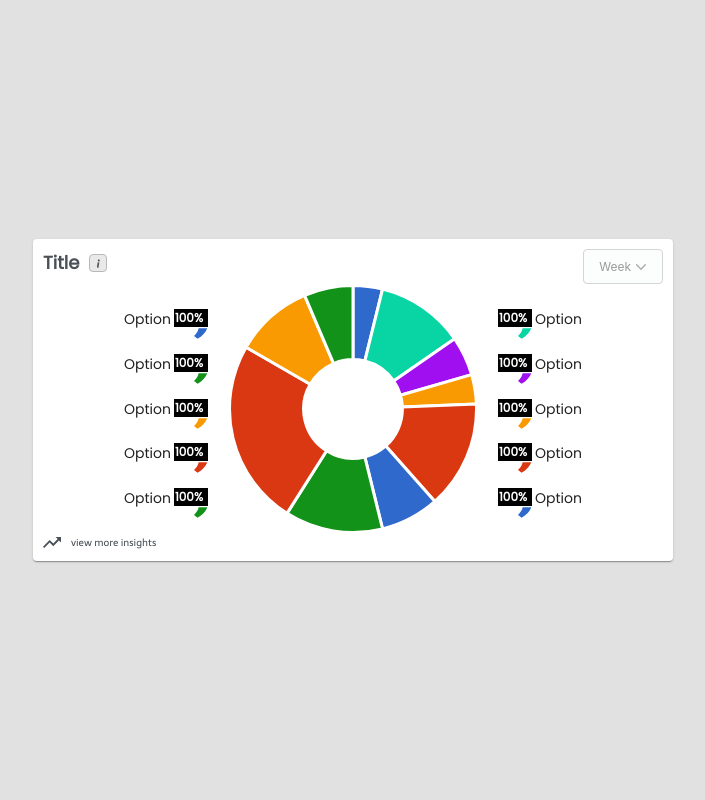
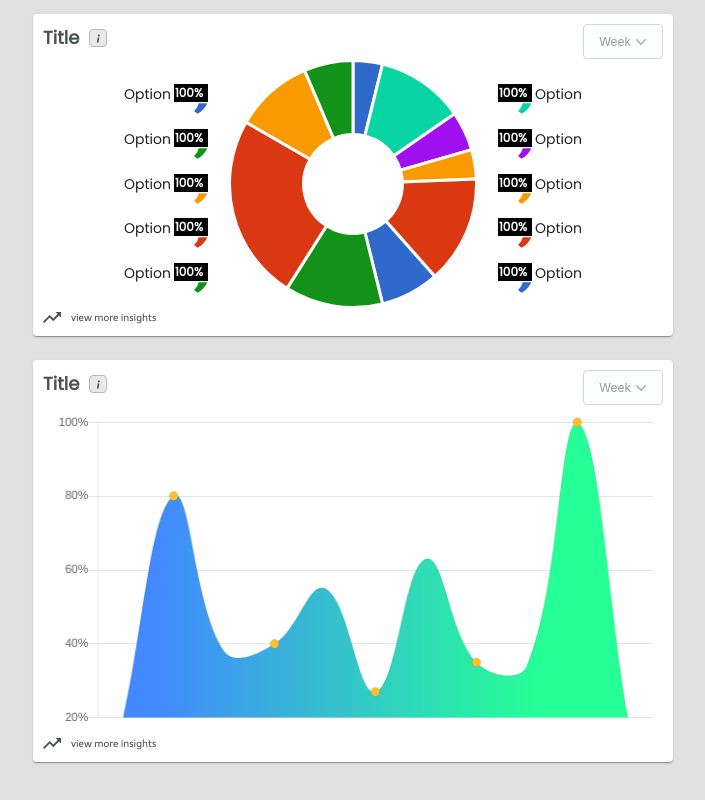
Before and after one commit to pattasingha/chart, a React (Create React App) app: page / in a window 1280 px wide. Shown: the whole page, without its empty margins (287-992 px from the left). Built offline with nearby package versions, Linux system fonts and the light colour scheme.

Commit message:
Add mix chart card

```diff
--- a/src/App.js
+++ b/src/App.js
@@ -1,18 +1,24 @@
 import React from 'react'
 import Grid from '@material-ui/core/Grid'
 import ChartCard from './Component/ChartCard'
+import MixChartCard from './Component/MixChartCard'
 
 function App() {
   return (
     <Grid
       container
-      spacing={0}
+      spacing={3}
       direction="column"
       alignItems="center"
       justify="center"
       style={{ minHeight: '100vh' }}
     >
-      <ChartCard />
+      <Grid item xs={12}>
+        <ChartCard />
+      </Grid>
+      <Grid item xs={12}>
+        <MixChartCard />
+      </Grid>
     </Grid>
   )
 }
--- a/src/Component/Component.module.css
+++ b/src/Component/Component.module.css
@@ -85,3 +85,8 @@
   padding: 10px;
   min-width: 620px;
 }
+
+.mixChart {
+  width: 600px !important;
+  margin: 10px;
+}
--- /dev/null
+++ b/src/Component/MixChart.js
@@ -0,0 +1,70 @@
+import React, { useEffect } from 'react'
+import Chart from 'chart.js'
+import classes from './Component.module.css'
+
+export default function MixChart() {
+  const chartRef = React.createRef()
+  Chart.defaults.global.legend.display = false
+  useEffect(() => {
+    const mixChartRef = chartRef.current.getContext('2d')
+    let lineChartFill = mixChartRef.createLinearGradient(500, 0, 100, 0)
+    lineChartFill.addColorStop(1, '#4288FF')
+    lineChartFill.addColorStop(0, '#26FF97')
+    const data = {
+      labels: [1, 2, 3, 4, 5, 6, 7, 8, 9, 10, 11],
+      datasets: [
+        {
+          backgroundColor: '#FFC02E',
+          data: [
+            { x: 2, y: 80, r: 4.5 },
+            { x: 4, y: 40, r: 4.5 },
+            { x: 6, y: 27, r: 4.5 },
+            { x: 8, y: 35, r: 4.5 },
+            { x: 10, y: 100, r: 4.5 },
+          ],
+          type: 'bubble',
+        },
+        {
+          data: [20, 80, 38, 40, 55, 27, 63, 35, 34, 100, 20],
+          pointRadius: 0,
+          borderWidth: 0,
+          backgroundColor: lineChartFill,
+          type: 'line',
+        },
+      ],
+    }
+    const options = {
+      scales: {
+        tooltips: {
+          enabled: false,
+        },
+        hover: false,
+        maintainAspectRatio: false,
+        xAxes: [
+          {
+            display: false,
+          },
+        ],
+        yAxes: [
+          {
+            ticks: {
+              callback: function (value) {
+                return value + '%'
+              },
+              stepSize: 20,
+            },
+          },
+        ],
+      },
+    }
+    new Chart(mixChartRef, {
+      type: 'bar',
+      data: data,
+      options: options,
+    })
+  })
+
+  return (
+    <canvas id="mixChart" ref={chartRef} className={classes.mixChart}></canvas>
+  )
+}
--- /dev/null
+++ b/src/Component/MixChartCard.js
@@ -0,0 +1,32 @@
+import React from 'react'
+import Grid from '@material-ui/core/Grid'
+import Card from '@material-ui/core/Card'
+import DropdownList from './Dropdown'
+import TitleWithInfoIcon from '../Component/TitleWithInfoIcon'
+import ViewMoreInsight from '../Component/ViewMoreInsight'
+import MixChart from '../Component/MixChart'
+import classes from './Component.module.css'
+
+export default function MixChartCard() {
+  return (
+    <Card className={classes.card}>
+      <Grid
+        container
+        direction="row"
+        justify="space-between"
+        alignItems="flex-start"
+      >
+        <Grid>
+          <TitleWithInfoIcon />
+        </Grid>
+        <Grid>
+          <DropdownList />
+        </Grid>
+      </Grid>
+      <Grid container justify="center" alignItems="center">
+        <MixChart />
+      </Grid>
+      <ViewMoreInsight />
+    </Card>
+  )
+}
```
